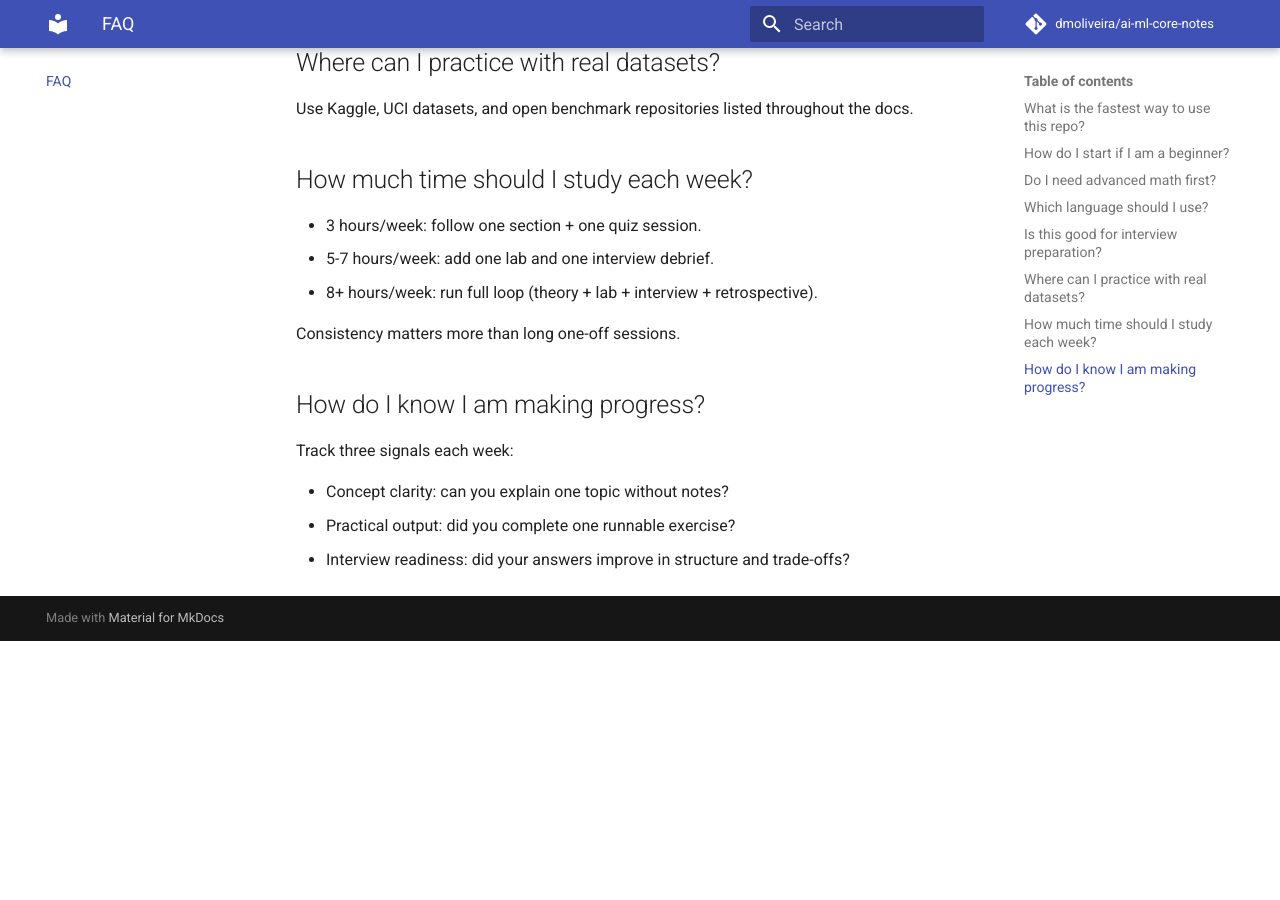
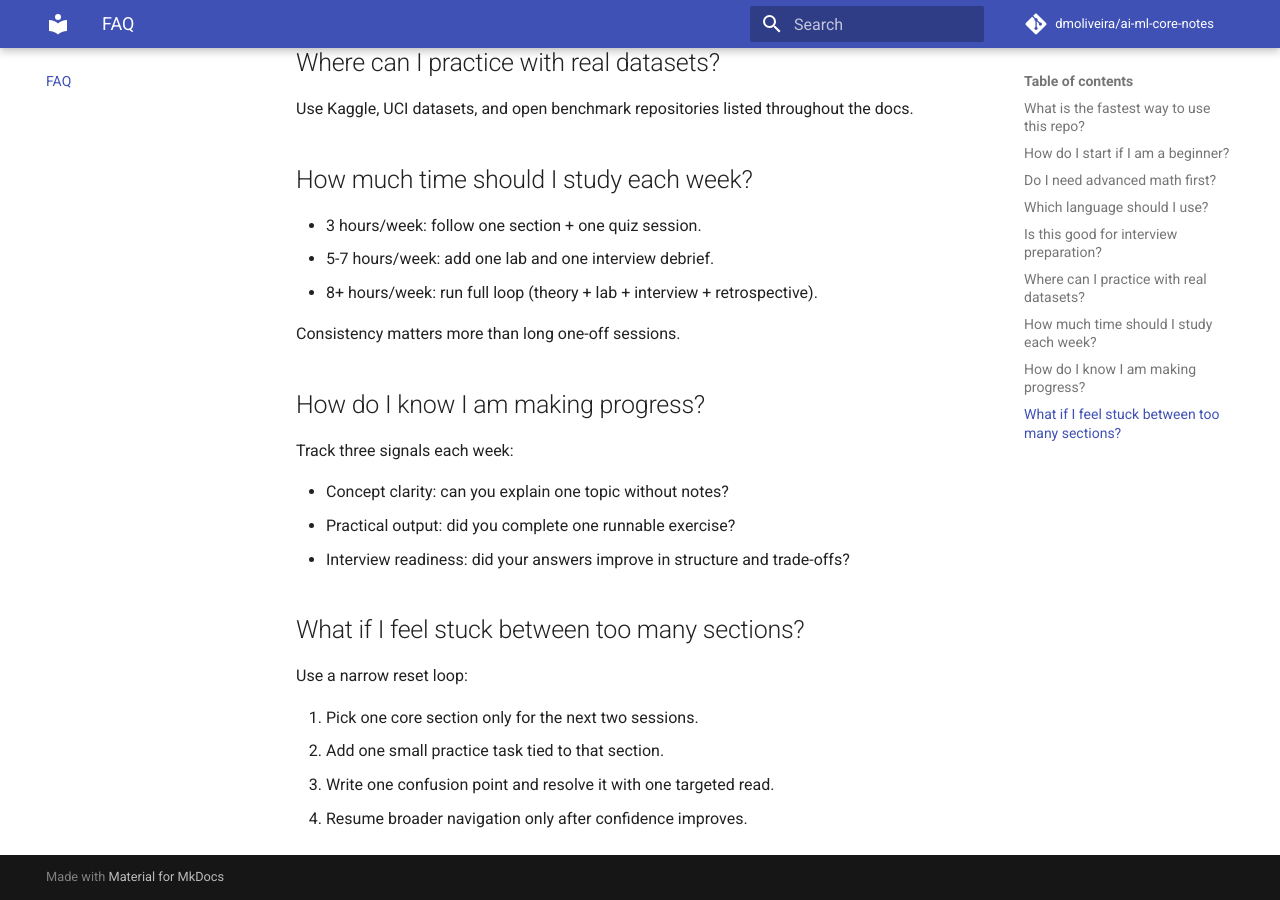
Before and after one commit to dmoliveira/ai-ml-core-notes, an MkDocs documentation site: the page built from docs/faq.md, in a window 1280 px wide and 900 px high, scrolled down 1060 px. Built offline with MkDocs 1.6.1 and Material for MkDocs 9.7.7, drawn with Linux system fonts in a browser that asks for light colours; comment, search, counter and statistics services are not loaded; before the commit the page ends 1701 px from its top, so only the background shows below that.

Commit message:
Add navigation reset loops for docs home and FAQ

```diff
--- a/docs/faq.md
+++ b/docs/faq.md
@@ -47,3 +47,12 @@ Track three signals each week:
 - Concept clarity: can you explain one topic without notes?
 - Practical output: did you complete one runnable exercise?
 - Interview readiness: did your answers improve in structure and trade-offs?
+
+## What if I feel stuck between too many sections?
+
+Use a narrow reset loop:
+
+1. Pick one core section only for the next two sessions.
+2. Add one small practice task tied to that section.
+3. Write one confusion point and resolve it with one targeted read.
+4. Resume broader navigation only after confidence improves.
```
Also changed, not shown: docs/index.md (+7 -0 lines).
